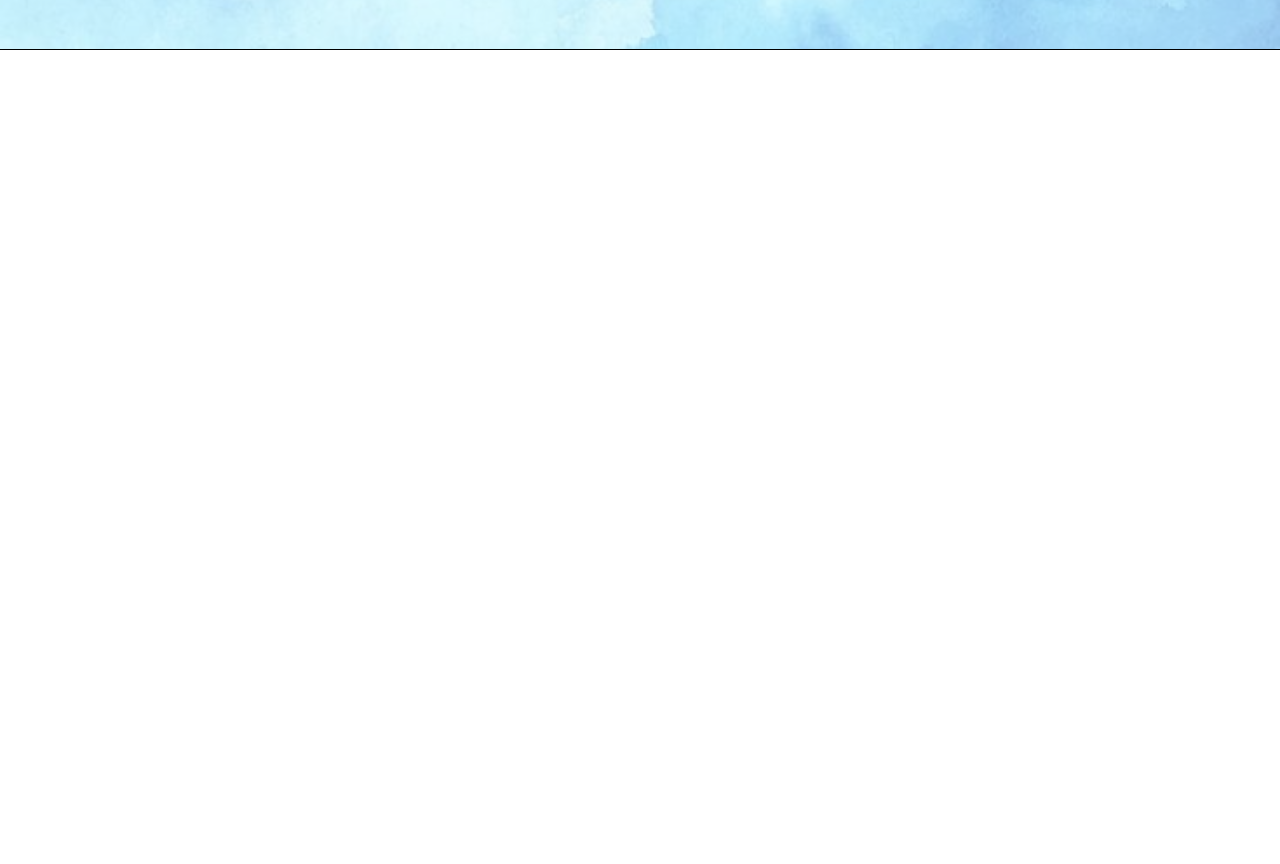
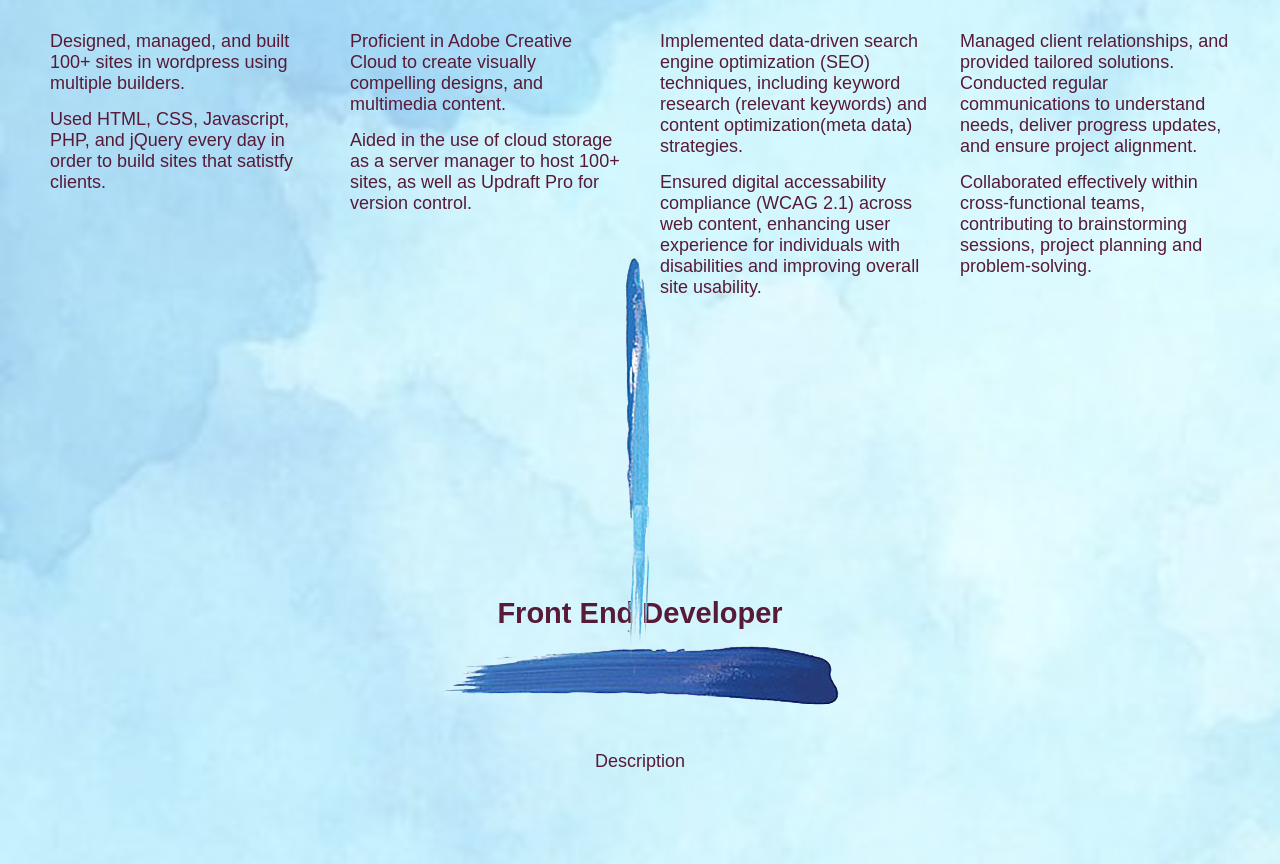
Before and after one commit to avrrodriguez/avrr-portfolio, a Next.js app: page / in a window 1280 px wide. Shown: the part 1916-2780 px from the top of the page. Before the commit the page ends 2045 px from the top, so only its background shows below. Built offline with nearby package versions, Linux system fonts and the light colour scheme.

Commit message:
adds to web developer experience and adds front end developer work experience

```diff
--- a/src/app/styles/work-experience.css
+++ b/src/app/styles/work-experience.css
@@ -4,7 +4,7 @@
   display: flex;
   flex-direction: column;
   align-items: center;
-  gap: 90px;
+  gap: 110px;
   padding-bottom: 50px;
 
   background-image: url("../../../public/watercolor-blue-background.jpeg");
@@ -16,7 +16,7 @@
   /* box-shadow: inset 5px 5px 5px 5px #ffffff; */
 }
 
-.web-developer-info {
+.work-experience-info {
   display: flex;
   flex-direction: row;
   gap: 40px;
@@ -27,8 +27,8 @@
   padding: 0px 50px;
 }
 
-.web-developer-tools-info,
-.web-developer-skills-info
+.work-experience-tools-info,
+.work-experience-skills-info
 {
   display: flex;
   flex-direction: row;
@@ -36,8 +36,8 @@
   gap: 30px;
 }
 
-.web-developer-tools-info > div,
-.web-developer-skills-info > div {
+.work-experience-tools-info > div,
+.work-experience-skills-info > div {
   width: 50%;
 
   display: flex;
@@ -45,7 +45,7 @@
   gap: 15px;
 }
 
-.web-developer-tools {
+.work-experience-tools {
   display: flex;
   flex-direction: column;
   align-items: center;
@@ -53,7 +53,7 @@
   gap: 20px;
 }
 
-.web-developer-skills {
+.work-experience-skills {
   display: flex;
   flex-direction: column;
   align-items: center;
@@ -61,8 +61,8 @@
   gap: 20px;
 }
 
-.web-developer-tools-title,
-.web-developer-skills-title {
+.work-experience-tools-title,
+.work-experience-skills-title {
   display: flex;
   flex-direction: column;
   align-items: center;
@@ -75,12 +75,15 @@
   margin-bottom: -40px;
 }
 
-.web-developer-title {
+.work-experience-title {
   display: flex;
   flex-direction: column;
   align-items: center;
 }
 
+.work-experience-description {
+  margin-top: 30px;
+}
 
 .work-experience p,
 div.work-experience {
@@ -93,12 +96,12 @@ div.work-experience {
   transform: rotate(90deg);
 }
 
-.web-developer-title-accent-image {
+.work-experience-title-accent-image {
   width: auto;
   height: auto;
 }
 
-.web-developer-subtitle-accent-image {
+.work-experience-subtitle-accent-image {
   width: auto;
   height: auto;
   transform: rotateY(180deg);
--- a/src/app/topics/WorkExperience.tsx
+++ b/src/app/topics/WorkExperience.tsx
@@ -13,58 +13,123 @@ export default function WorkExperience() {
           width={300}
           height={300}
         />
-      <div className="web-developer-title">
+      <div className="work-experience-title">
         <h3>Web Developer</h3>
         <Image
-          className="web-developer-title-accent-image"
+          className="work-experience-title-accent-image"
           src='/main-headers-accent-img.png'
           alt="main headers image"
           width={300}
           height={300}
         />
+        <p className="work-experience-description">Description</p>
       </div>
-      <div className="web-developer-info">
-        <div className="web-developer-tools">
-          <div className="web-developer-tools-title">
+      <div className="work-experience-info">
+        <div className="work-experience-tools">
+          <div className="work-experience-tools-title">
             <h4>Technologies</h4>
             <Image
-              className="web-developer-subtitle-accent-image"
+              className="work-experience-subtitle-accent-image"
               src='/subheadings-accent-img.png'
               alt="main headers image"
               width={300}
               height={300}
             />
           </div>
-          <div className="web-developer-tools-info">
-            <div className="web-developer-tools-programming">
-              <p>Wordpress, Oxygen, Breakdance, Elementor, Cornerstone, plugins</p>
-              <p>HTML, CSS, Javascript, PHP, jQuery</p>
+          <div className="work-experience-tools-info">
+            <div className="work-experience-tools-programming">
+              <p>Designed, managed, and built 100+ sites in wordpress using multiple builders.</p>
+              <p>Used HTML, CSS, Javascript, PHP, and jQuery every day in order to build sites that satistfy clients.</p>
             </div>
-            <div className="web-developer-tools-general">
-              <p>Adobe Stuff</p>
-              <p>Cloud Storage and website servers. Version control (i.e. UpdraftPlus)</p>
+            <div className="work-experience-tools-general">
+              <p>Proficient in Adobe Creative Cloud to create visually compelling designs, and multimedia content.</p>
+              <p>Aided in the use of cloud storage as a server manager to host 100+ sites, as well as Updraft Pro for version control.</p>
             </div>
           </div>
         </div>
-        <div className="web-developer-skills">
-          <div className="web-developer-skills-title">
+        <div className="work-experience-skills">
+          <div className="work-experience-skills-title">
             <h4>Skills</h4>
             <Image
-              className="web-developer-subtitle-accent-image"
+              className="work-experience-subtitle-accent-image"
               src='/subheadings-accent-img.png'
               alt="main headers image"
               width={300}
               height={300}
             />
           </div>
-          <div className="web-developer-skills-info">
-            <div className="web-developer-skills-websites">
-              <p>SEO something something something something</p>
-              <p>Accessability</p>
+          <div className="work-experience-skills-info">
+            <div className="work-experience-skills-websites">
+              <p>Implemented data-driven search engine optimization (SEO) techniques, including keyword research (relevant keywords) and content optimization(meta data) strategies.</p>
+              <p>Ensured digital accessability compliance (WCAG 2.1) across web content, enhancing user experience for individuals with disabilities and improving overall site usability.</p>
             </div>
-            <div className="web-developer-skills-social">
-              <p>Client Interation something something something something</p>
-              <p>Teamwork</p>
+            <div className="work-experience-skills-social">
+              <p>Managed client relationships, and provided tailored solutions. Conducted regular communications to understand needs, deliver progress updates, and ensure project alignment.</p>
+              <p>Collaborated effectively within cross-functional teams, contributing to brainstorming sessions, project planning and problem-solving.</p>
+            </div>
+          </div>
+        </div>
+      </div>
+      <Image
+          className="work-experience-transition-image"
+          src='/transition-accent-img.png'
+          alt="transition paint stroke accent image"
+          width={300}
+          height={300}
+        />
+      <div className="work-experience-title">
+        <h3>Front End Developer</h3>
+        <Image
+          className="work-experience-title-accent-image"
+          src='/main-headers-accent-img.png'
+          alt="main headers image"
+          width={300}
+          height={300}
+        />
+        <p className="work-experience-description">Description</p>
+      </div>
+      <div className="work-experience-info">
+        <div className="work-experience-tools">
+          <div className="work-experience-tools-title">
+            <h4>Technologies</h4>
+            <Image
+              className="work-experience-subtitle-accent-image"
+              src='/subheadings-accent-img.png'
+              alt="main headers image"
+              width={300}
+              height={300}
+            />
+          </div>
+          <div className="work-experience-tools-info">
+            <div className="work-experience-tools-programming">
+              <p>Designed, managed, and built a professional website using Next.js/React.js</p>
+              <p>Used HTML, CSS, Javascript, and Typescript in order to build the front end of the website.</p>
+            </div>
+            <div className="work-experience-tools-general">
+              <p>Proficient in Adobe Creative Cloud to create visually compelling designs, and multimedia content.</p>
+              <p>Used Vercel as a server manage and Github for version control.</p>
+            </div>
+          </div>
+        </div>
+        <div className="work-experience-skills">
+          <div className="work-experience-skills-title">
+            <h4>Skills</h4>
+            <Image
+              className="work-experience-subtitle-accent-image"
+              src='/subheadings-accent-img.png'
+              alt="main headers image"
+              width={300}
+              height={300}
+            />
+          </div>
+          <div className="work-experience-skills-info">
+            <div className="work-experience-skills-websites">
+              <p>Implemented data-driven search engine optimization (SEO) techniques, including keyword research (relevant keywords) and content optimization(meta data) strategies.</p>
+              <p>Ensured digital accessability compliance (WCAG 2.1) across web content, enhancing user experience for individuals with disabilities and improving overall site usability.</p>
+            </div>
+            <div className="work-experience-skills-social">
+              <p>Managed client relationship, and provided tailored solutions. Conducted regular communications to understand needs, deliver progress updates, and ensure project alignment.</p>
+              <p>Spear headed and successfully completed a full-scale website independently, from designing, build, and launch, demonstrating strong time-management, problem solving, and decision making skills.</p>
             </div>
           </div>
         </div>
```
